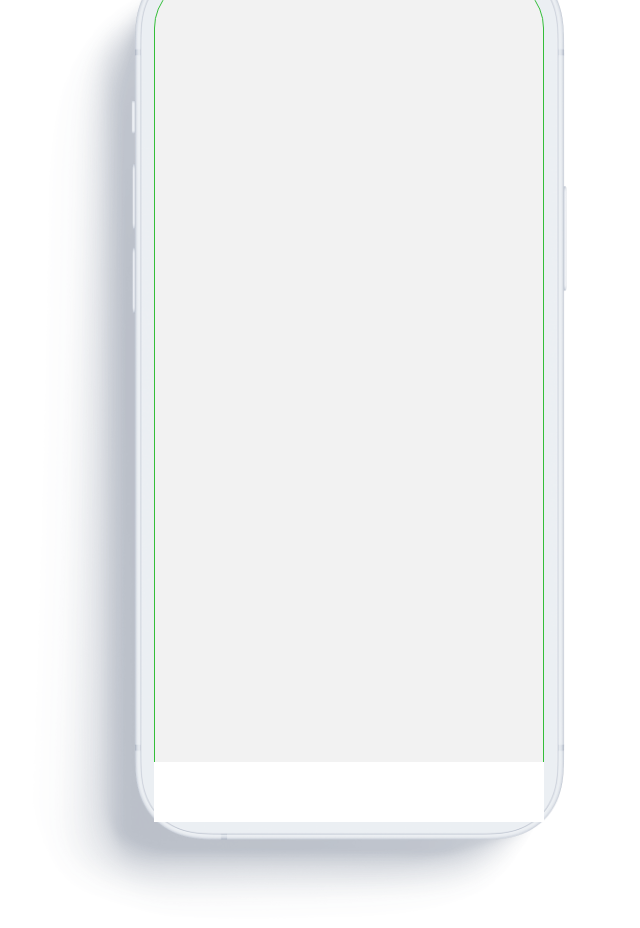
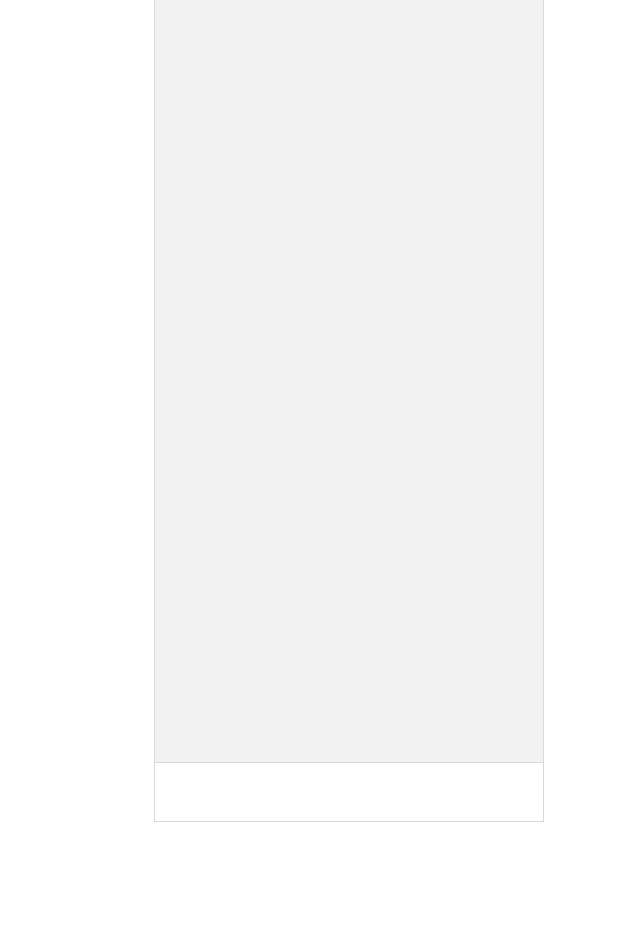
Before and after one commit to ozazat/moayo, a React (Vite) app: page /sub in a window 1280 px wide. Shown: the top 928 px of the page, without its empty margins (291-931 px from the left). After the commit the page ends 844 px from the top, so only its background shows below. Built offline with nearby package versions, Linux system fonts and the light colour scheme; some icons are missing; a web font is replaced by a local one.

Commit message:
fix : style 1차 수정(배포 후 재수정)

```diff
--- a/src/App.tsx
+++ b/src/App.tsx
@@ -13,14 +13,10 @@ import Add from "@/routes/Add/Add";
 import Edit from "@/routes/Edit/Edit";
 import Search from "@/routes/Search/Search";
 import styled from "styled-components";
-import iphone from "@/assets/iPhone12_Clay_Shadow.png";
 
 const App = () => {
   return (
     <Section>
-      <IPhoneImg>
-        <img src={iphone} alt="iphone" />
-      </IPhoneImg>
       <BrowserRouter>
         <GlobalStyles />
         <Routes>
@@ -52,25 +48,6 @@ const Section = styled.section`
   width: 390px;
   height: 844px;
   background-color: var(--base-color-lightgrey);
-  border: 1.5px solid var(--point-color-green); // 추후 삭제하기!!!!!!
-  border-radius: 50px;
+  border: 1.5px solid var(--base-color-grey);
   z-index: 1;
 `;
-const IPhoneImg = styled.div/*css*/ `
-  position: absolute;
-  top: 0px;
-  bottom: 0;
-  left: 0;
-  right: 0;
-  margin: 0 auto;
-  display: flex;
-  flex-direction: column;
-  justify-content: center;
-  align-items: center;
-  opacity: 80%; // 추후 삭제하기!!!!!!!
-  z-index: -1;
-  img {
-    width: 690px;
-    height: auto;
-  }
-`;
--- a/src/components/common/NavBar.tsx
+++ b/src/components/common/NavBar.tsx
@@ -87,6 +87,7 @@ const NavContainer = styled.div`
   height: 60px;
   max-width: 390px;
   max-height: 80px;
+  border: 1.5px solid var(--base-color-grey);
   background-color: #ffffff;
 `;
 
--- a/src/routes/Main/All.tsx
+++ b/src/routes/Main/All.tsx
@@ -28,7 +28,6 @@ const All = () => {
         newDayList[formattedDay] = [list];
       }
     });
-    // console.log("newDayList", newDayList);
     const keysArray: string[] = Object.keys(newDayList);
 
     // 키 값을 내림차순으로 정렬합니다.
@@ -40,7 +39,6 @@ const All = () => {
       sortedData[key] = newDayList[key];
     });
 
-    console.log("sortedData", sortedData);
     setAllLists(sortedData);
   };
 
--- a/src/styles/GlobalStyles.styles.ts
+++ b/src/styles/GlobalStyles.styles.ts
@@ -1,6 +1,6 @@
 import { createGlobalStyle } from "styled-components";
 
-const GlobalStyles = createGlobalStyle/* css */ `
+const GlobalStyles = createGlobalStyle`
 	:root {
 		--base-color-white: #f5f5f5;
 		--base-color-lightgrey: #f2f2f2;
```
